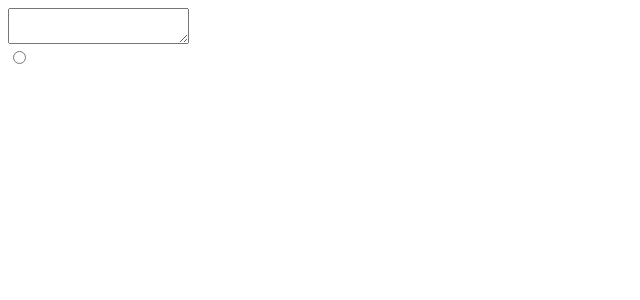
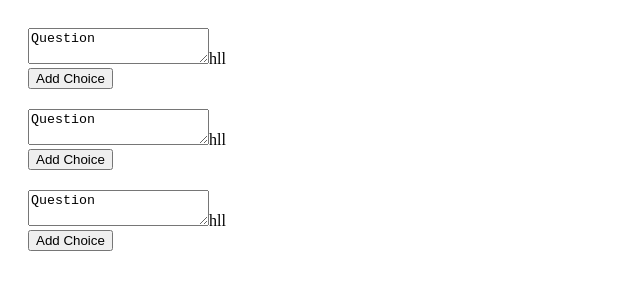
Before and after one commit to ro-ll-bot/survey-generator, a React (Create React App) app: page / in a window 1280 px wide. Shown: the top 300 px of the page, without its empty margins (0-640 px from the left). Built offline with nearby package versions, Linux system fonts and the light colour scheme.

Commit message:
question view state is about to finish

```diff
--- /dev/null
+++ b/src/App.css
@@ -0,0 +1,11 @@
+.choiceNumberInput {
+    width: 2%;
+}
+
+.generatorView {
+    padding: 10px;
+}
+
+.questionView {
+    padding: 10px;
+}
--- a/src/App.tsx
+++ b/src/App.tsx
@@ -1,29 +1,58 @@
 import React from 'react';
+import './App.css';
+
+const choiceView: (group: string)=>JSX.Element = (group: string) => (
+  <div>
+      <input type="number" name={group} id="" className="choiceNumberInput"/>
+      <input type="text" name={group} id=""/>
+  </div>
+);
 
 class ChoicesGroupView extends React.Component {
   groupName;
-  // choices: Choice[] = [];
+  isEditable: boolean;
+
+  choices: JSX.Element[] = [];
   constructor(props: any){
     super(props);
     this.groupName = props.groupName;
+    this.isEditable = props.isEditable;
   }
 
   state = {
-    choices: []
+    choices: this.choices
   }
+
+  addNewChoice = () => {
+    this.state.choices.push(choiceView(this.groupName));
+    this.setState({choices: this.state.choices});
+  };
 
   render() {
     return (<div>
-      <input type="radio" name={this.groupName} id=""/>
+      {/* {choiceView(this.groupName)} */}
+      {this.state.choices}
+      <button onClick={this.addNewChoice}>Add Choice</button>
     </div>);
   }
 }
 
-export default class QuestionView extends React.Component{
+class QuestionView extends React.Component{
   render() {
-    return (<div>
-      <textarea></textarea>
+    return (<div className="questionView">
+      <textarea>Question</textarea>
+      <span>hll</span>
       <ChoicesGroupView children="asdas" />
+    </div>);
+  }
+}
+
+export default class ExamGeneratorView extends React.Component {
+  render() {
+    return (<div className="generatorView">
+      <QuestionView></QuestionView>
+      <QuestionView></QuestionView>
+      <QuestionView></QuestionView>
     </div>);
   }
 }
@@ -47,5 +76,19 @@ interface RateRange {
 interface Question {
   choices: Choice[];
   question: string;
+}
+
+interface User {
+  firstname: string;
+  lastname: string;
+  username: string;
+  email: string;
+}
+
+interface Exam {
+  questions: Question[];
+  title: string;
+  author: User;
   answers: Answer[];
+  tags: string[];
 }
--- a/src/index.tsx
+++ b/src/index.tsx
@@ -1,11 +1,11 @@
 import React from 'react';
 import ReactDOM from 'react-dom';
-import QuestionView from './App';
+import ExamGeneratorView from './App';
 import reportWebVitals from './reportWebVitals';
 
 ReactDOM.render(
   <React.StrictMode>
-    <QuestionView />
+    <ExamGeneratorView />
   </React.StrictMode>,
   document.getElementById('root')
 );
```
Also changed, not shown: 1 other file (tests, documents, lock files or other folders).
